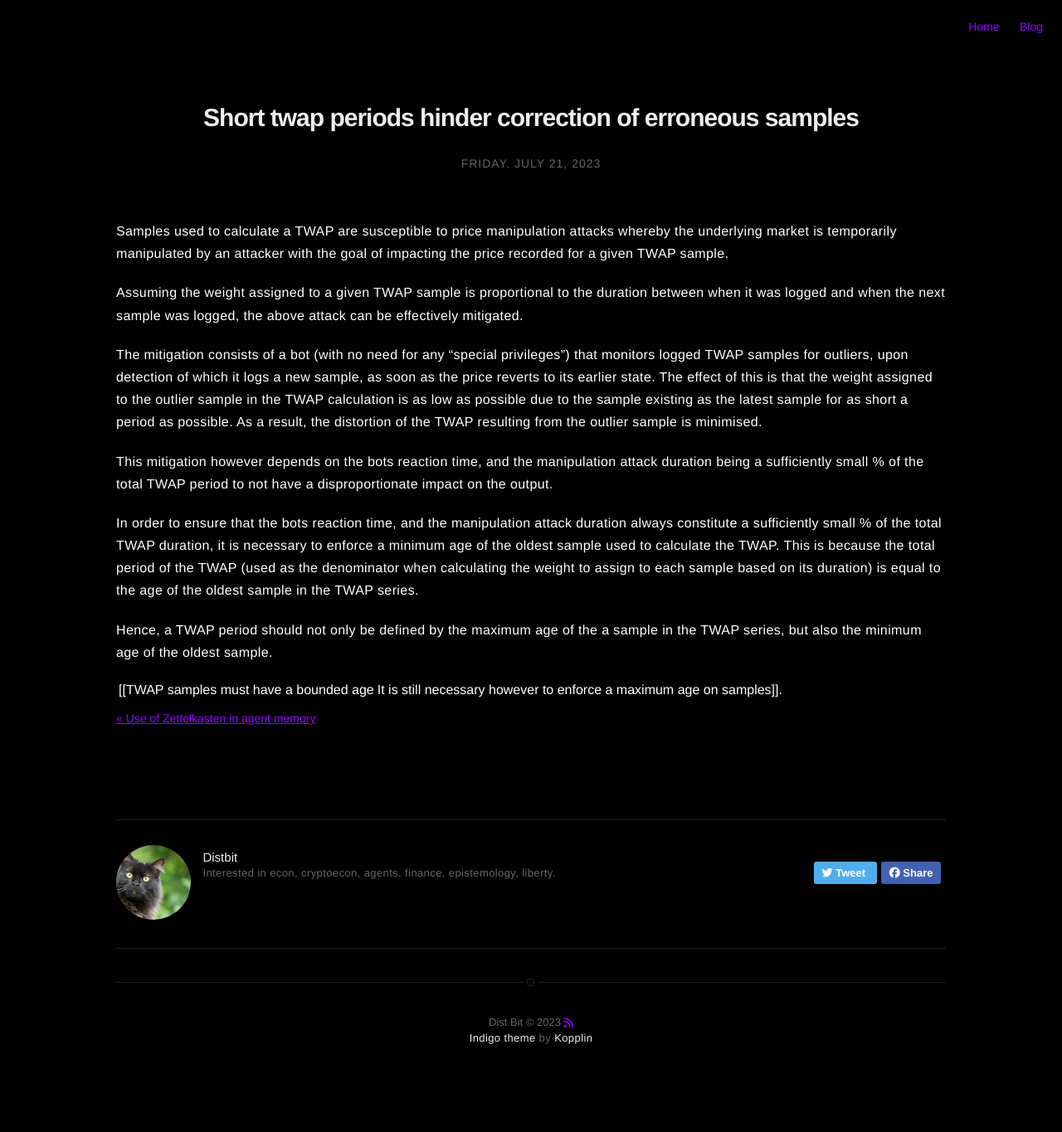
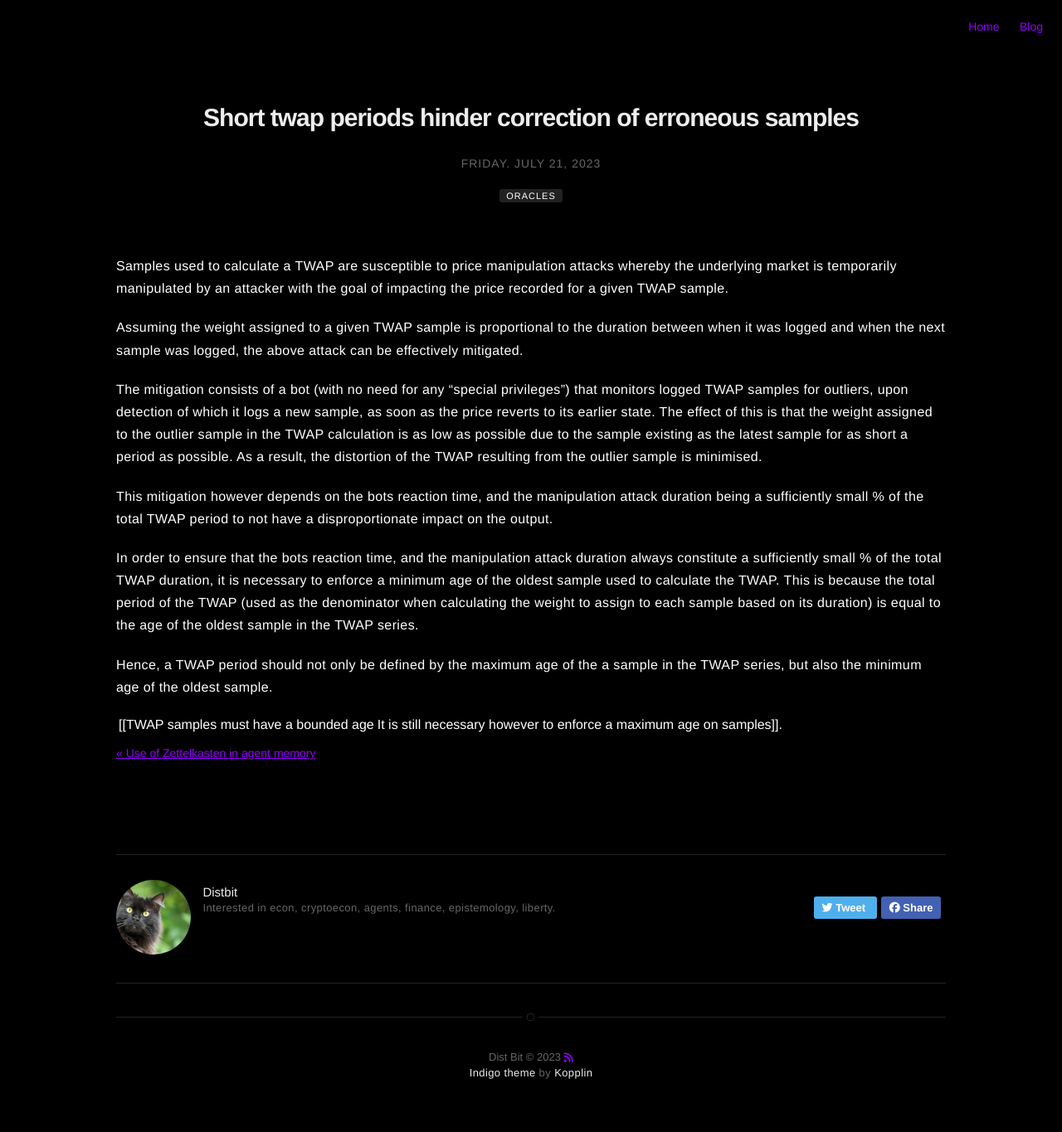
Before and after one commit to distbit0/distbit.xyz, a Jekyll site: the page built from _posts/2023-07-21-short-twap-periods-hinder-correction-of-erroneous-samples.md, in a window 1280 px wide. Shown: the whole page at 83% size. Built offline with Jekyll 4.4.1, drawn with Linux system fonts in a browser that asks for light colours; nearby versions of some CDN libraries; comment, search, counter and statistics services are not loaded; before the commit the page ends 1323 px from its top, so only the background shows below that.

Commit message:
2022-09-05-capital-efficiency-of-futures-and-IRS.md 2022-09-26-discussion-of-problems-with-futarchy.md 2022-10-25-meaning-of-market-capitalisation.md 2023-01-25-thoughts-2023-jan.md 2023-03-19-say's-law-of-markets.md 2023-03-22-deflationary-spirals.md 2023-05-07-risks-associated-with-centralised-price-oracles.md 2023-05-23-crypto-is-well-suited-to-agentic-AIs.md 2023-05-24-does-issuing-bonds-in-ex

```diff
--- a/_posts/2023-07-21-short-twap-periods-hinder-correction-of-erroneous-samples.md
+++ b/_posts/2023-07-21-short-twap-periods-hinder-correction-of-erroneous-samples.md
@@ -7,7 +7,7 @@ description: null
 headerImage: false
 layout: post
 tag:
-- null
+- oracles
 title: Short twap periods hinder correction of erroneous samples
 ---
 
```
